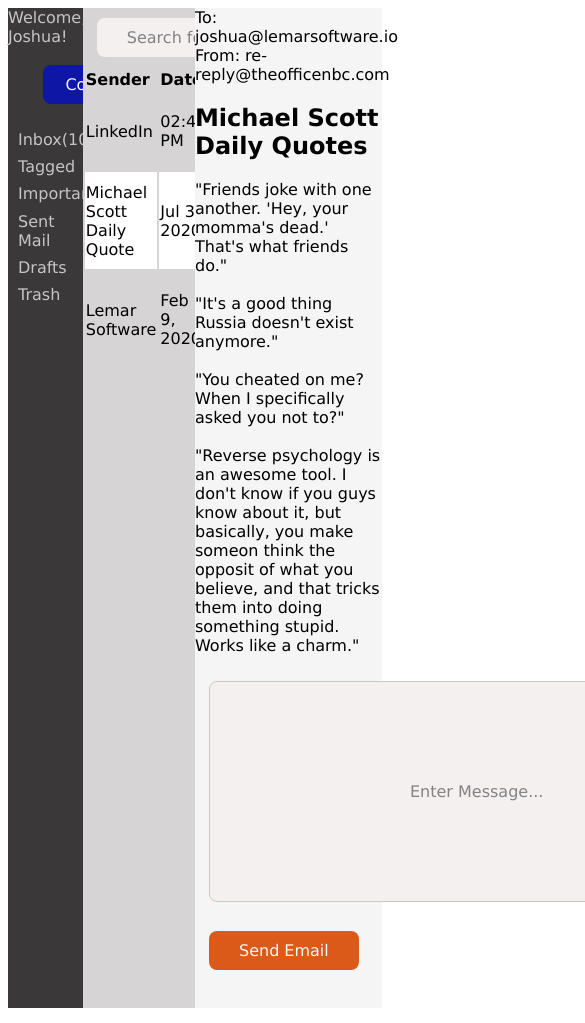
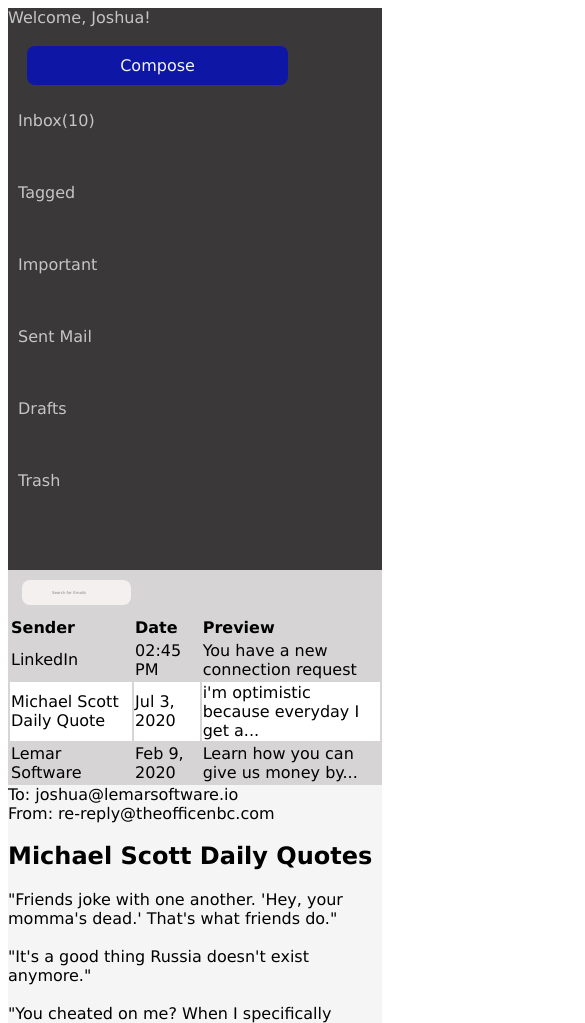
Before and after one commit to zadenaike/css_project, a plain HTML site: page index.html in a window 390 px wide. Shown: the top 1023 px of the page, 585 px wide, since content can reach past the window. Drawn offline with Linux system fonts and the light colour scheme.

Commit message:
Updated the code to add mobile-friendly elements so that the email template can be accesible and visible on mobile devices.

```diff
--- a/style.css
+++ b/style.css
@@ -8,6 +8,15 @@ text-align: left;
 display: flex;
 }
 
+
+@media screen and (max-width: 800px) {
+    #left, #main, #right {
+      width: 100%; /* The width is 100%, when the viewport is 800px or smaller */
+      height: auto;
+      min-height: 300px;
+    }
+  }
+
 /*Left Section Styling*/
 
 #left-section{
@@ -15,8 +24,6 @@ display: flex;
     font-family: Verdana, Geneva, Tahoma, sans-serif;
     color: rgb(198, 197, 197);
     width: 20%;
-    height: 1000px;
-    display: inline-block;
     vertical-align: left;
 }
 
@@ -25,9 +32,9 @@ display: flex;
     font-family: Verdana, Geneva, Tahoma, sans-serif;
     border: none;
     color: whitesmoke;
-    padding: 10px 30%;
-    margin-left: 35px;
-    font-size: medium;
+    padding: 10px 25%;
+    margin-left: 5%;
+    font-size: 1rem;
     border-radius: 8px;
 }
 
@@ -47,10 +54,8 @@ li{
     font-family: Verdana, Geneva, Tahoma, sans-serif;
     color: black;
     width: 30%;
-    height: 1000px;
     display: inline-block;
     vertical-align: middle;
-
 }
 
 #email-search-bar{
@@ -62,7 +67,7 @@ li{
     margin-left: 14px;
     margin-top: 10px;
     margin-bottom: 10px;
-    font-size: medium;
+    font-size: 1vw;
     border-radius: 8px;
 }
 
@@ -73,7 +78,6 @@ li{
     font-family: Verdana, Geneva, Tahoma, sans-serif;
     color: black;
     width: 50%;
-    height: 1000px;
     display: inline-block;
     vertical-align: right;
 }
@@ -88,7 +92,7 @@ li{
     margin-left: 14px;
     margin-top: 10px;
     margin-bottom: 10px;
-    font-size: medium;
+    font-size: 1vw;
     border-radius: 8px;
 }
 
@@ -98,7 +102,7 @@ li{
     color: whitesmoke;
     padding: 10px 30px;
     margin-left: 14px;
-    font-size: medium;
+    font-size: 1vw;
     border-radius: 8px;
 }
 
@@ -111,3 +115,16 @@ input::placeholder{text-align: left;
    font-family: Verdana, Geneva, Tahoma, sans-serif;
 
 }
+
+/* Stack everything on smaller screens */
+@media screen and (max-width: 800px) {
+    #parent {
+      flex-direction: column;
+    }
+
+    #left-section,
+    #mid-section,
+    #right-section {
+      width: 100%;
+      min-height: auto;   /* let them grow with content */
+    }
```
